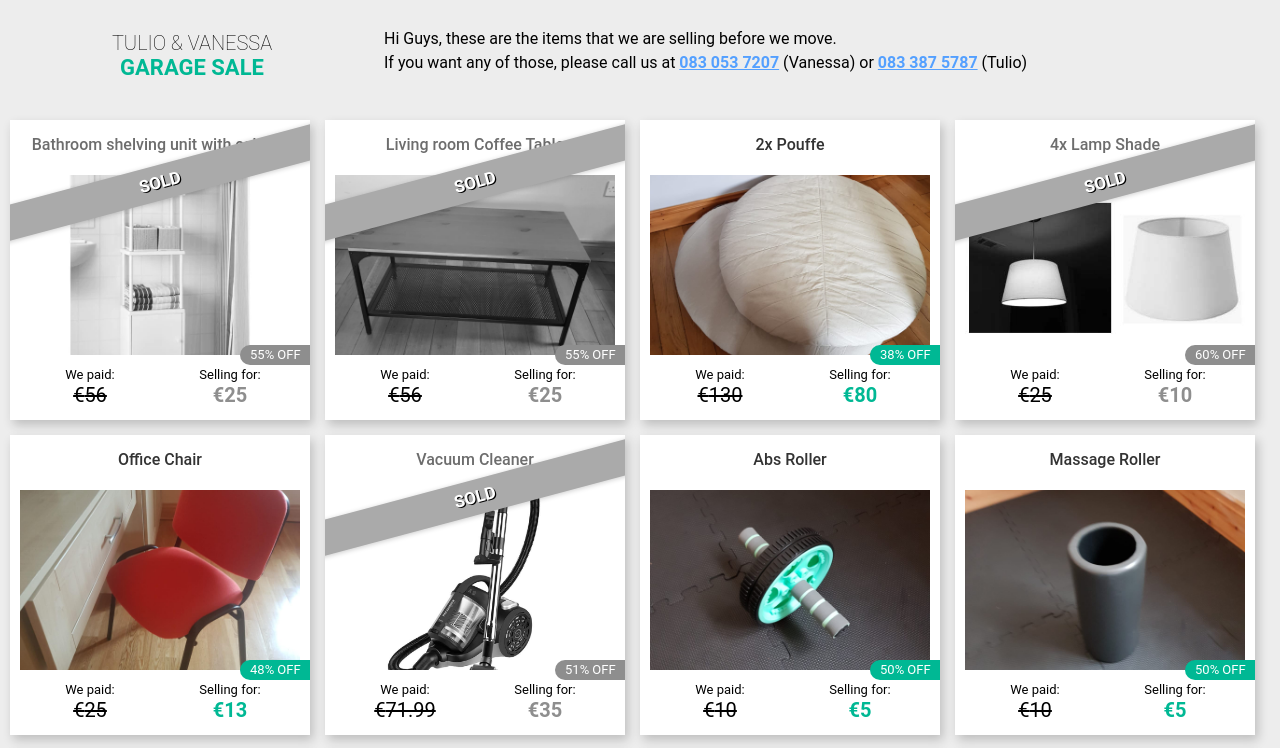
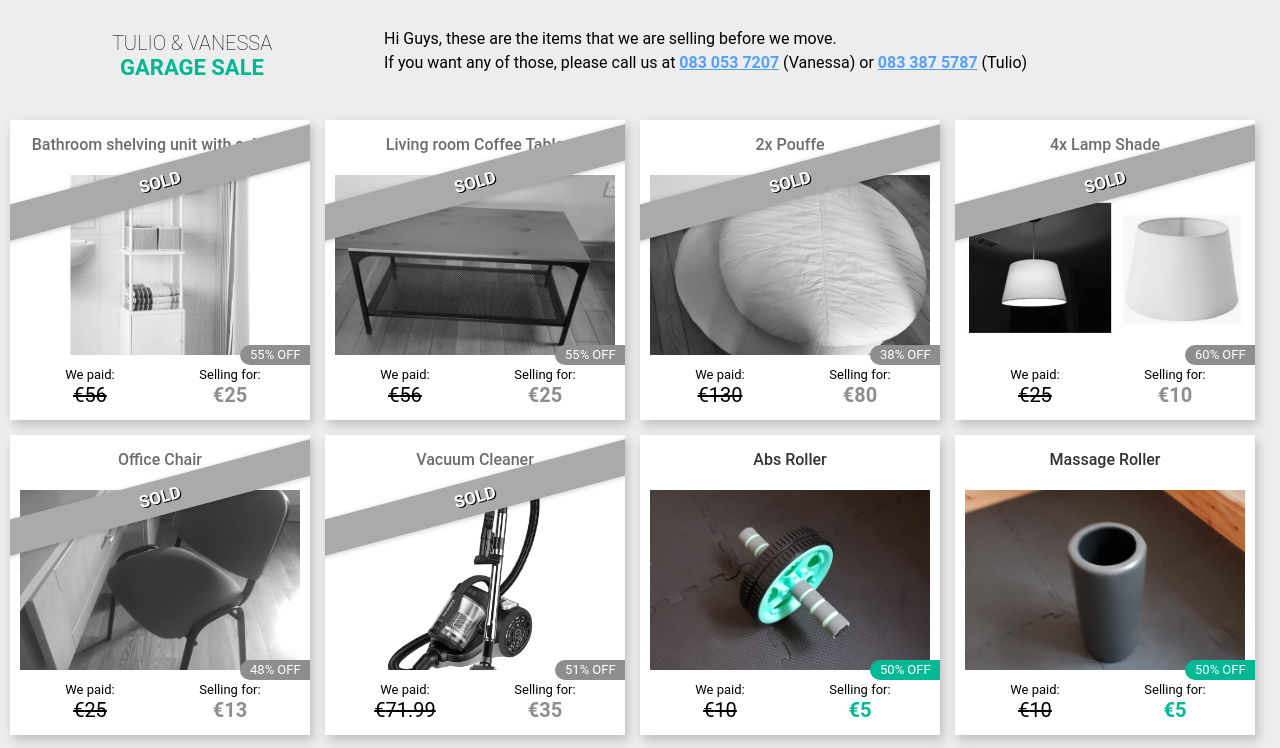
Before and after one commit to tuliocastro/garage-sale, a React (Create React App) app: page / in a window 1280 px wide. Shown: the top 748 px of the page. Built offline with nearby package versions, Linux system fonts and the light colour scheme.

Commit message:
Update App.js
updating sold items

```diff
--- a/src/App.js
+++ b/src/App.js
@@ -10,16 +10,16 @@ export default class App extends Component {
     this.products = [
       { name: "Bathroom shelving unit with cabinet", description: "Size: 40x27x134 cm", sold: true, storeValue: 56.00, value: 25.00, category: "Home", images: ["bath_shelving1.webp", "bath_shelving2.webp"] },
       { name: "Living room Coffee Table", description: "Base color: black, Size: 90x46 cm", sold: true, storeValue: 56.00, value: 25.00, category: "Home", images: ["table.jpeg", "table2.jpeg", "coffee_table.webp"] },
-      { name: "2x Pouffe", description: "The cover is easy to clean, is removable and can be machine washed. ", sold: false, storeValue: 130.00, value: 80.00, category: "Home", images: ["pouff.jpeg", "pouff2.jpeg", "pouffe1.webp"] },
+      { name: "2x Pouffe", description: "The cover is easy to clean, is removable and can be machine washed. ", sold: true, storeValue: 130.00, value: 80.00, category: "Home", images: ["pouff.jpeg", "pouff2.jpeg", "pouffe1.webp"] },
       { name: "4x Lamp Shade", sold: true, storeValue: 25.00, value: 10.00, category: "Home", images: ["lampshade.png"] },
-      { name: "Office Chair", description: "Color red. Structure in metal and light weight.", sold: false, storeValue: 25.00, value: 13.00, category: "Home", images: ["chair.jpeg"] },
+      { name: "Office Chair", description: "Color red. Structure in metal and light weight.", sold: true, storeValue: 25.00, value: 13.00, category: "Home", images: ["chair.jpeg"] },
       { name: "Vacuum Cleaner", description: "POLTI Forzaspira C110 Plus (A ‐ 80 dB)", sold: true, storeValue: 71.99, value: 35.00, category: "Home", images: ["vacumcleaner.jpg"] },
       { name: "Abs Roller", description: "Two non-skid wheels for added stability. Easy-grip handles to prevent slippage. Strengthen and tone abs, shoulder, arms and back. Lightweight and portable", sold: false, storeValue: 10.00, value: 5.00, category: "Gym", images: ["abs.jpeg", "abs2.jpeg"] },
       { name: "Massage Roller", description: "Great for stretch exercises. Release tight muscles. Use before and after exercise. ", sold: false, storeValue: 10.00, value: 5, category: "Gym", images: ["roller.jpeg", "roller2.jpeg"] },
       { name: "Gym Carpet 8x tiles", description: "Protect the floor from weight damage and use to exercise.", sold: false, storeValue: 45.00, value: 25.00, category: "Gym", images: ["tile.jpeg", "tile2.jpeg", "tile3.jpeg"] },
-      { name: "Dumbbel Set", description: "Used for only 2 months, 3 bars + 6 (5kg) + 4 (2.5kg) + 6 (1kg)", sold: false, storeValue: 65.00, value: 33.00, category: "Gym", images: ["dumbbell1.jpeg", "dumbbell2.jpeg", "dumbbell3.jpeg"] },
+      { name: "Dumbbel Set", description: "Used for only 2 months, 3 bars + 6 (5kg) + 4 (2.5kg) + 6 (1kg)", sold: true, storeValue: 65.00, value: 33.00, category: "Gym", images: ["dumbbell1.jpeg", "dumbbell2.jpeg", "dumbbell3.jpeg"] },
       { name: "Spinning Bike. Vida XL. Flywheel ", description: "Compact Spinning bike, Perfect for exercise in high intensity. Used for only 2 months, brand new with Computer functions. Bottle holder and belt drive", sold: true, storeValue: 165.00, value: 92.00, category: "Gym", images: ["bike.jpeg", "bike2.jpg","bike3.jpg","bike4.jpg"] },
-      { name: "Pilates ball ", description: "Brand new, with inflatter.", sold: false, storeValue: 11.00, value: 6.00, category: "Gym", images: ["ball1.jpeg", "ball2.jpeg", "ball3.jpeg"] },
+      { name: "Pilates ball ", description: "Brand new, with inflatter.", sold: true, storeValue: 11.00, value: 6.00, category: "Gym", images: ["ball1.jpeg", "ball2.jpeg", "ball3.jpeg"] },
     ];
   }
 
```
